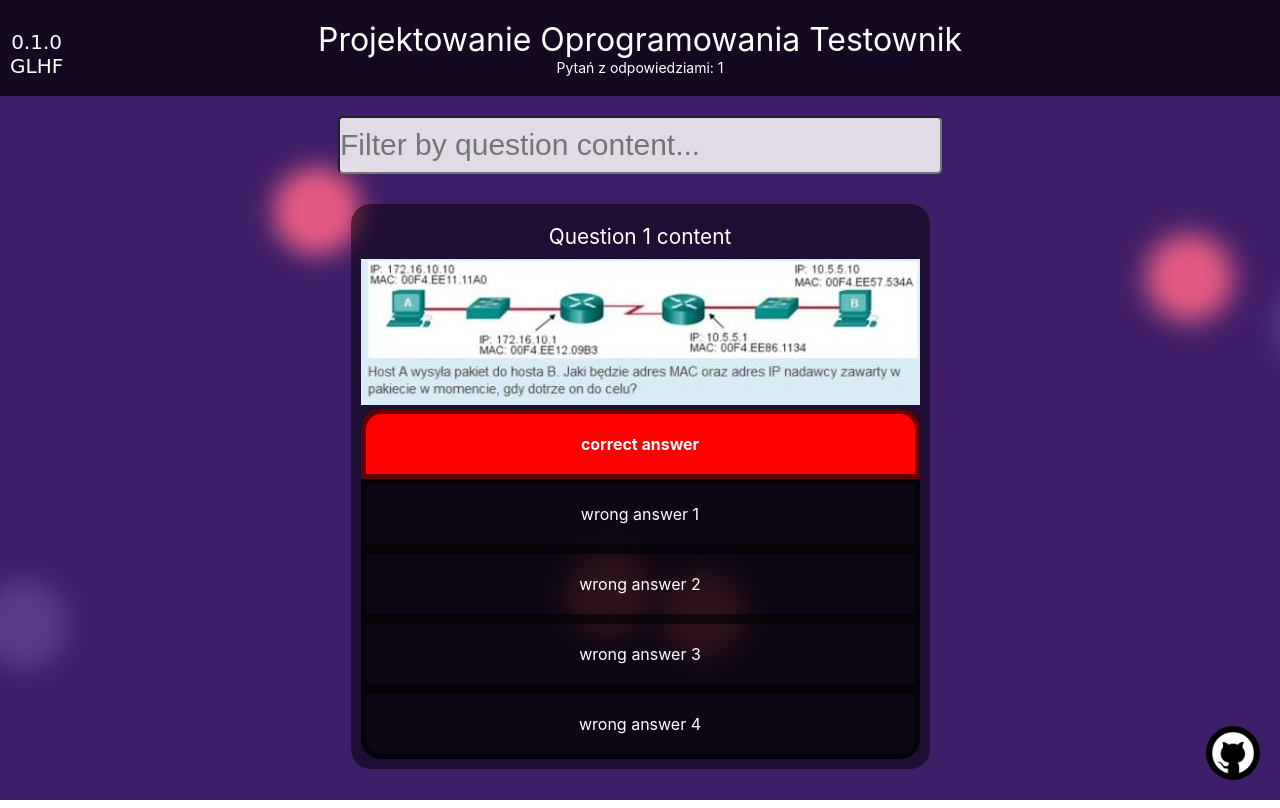
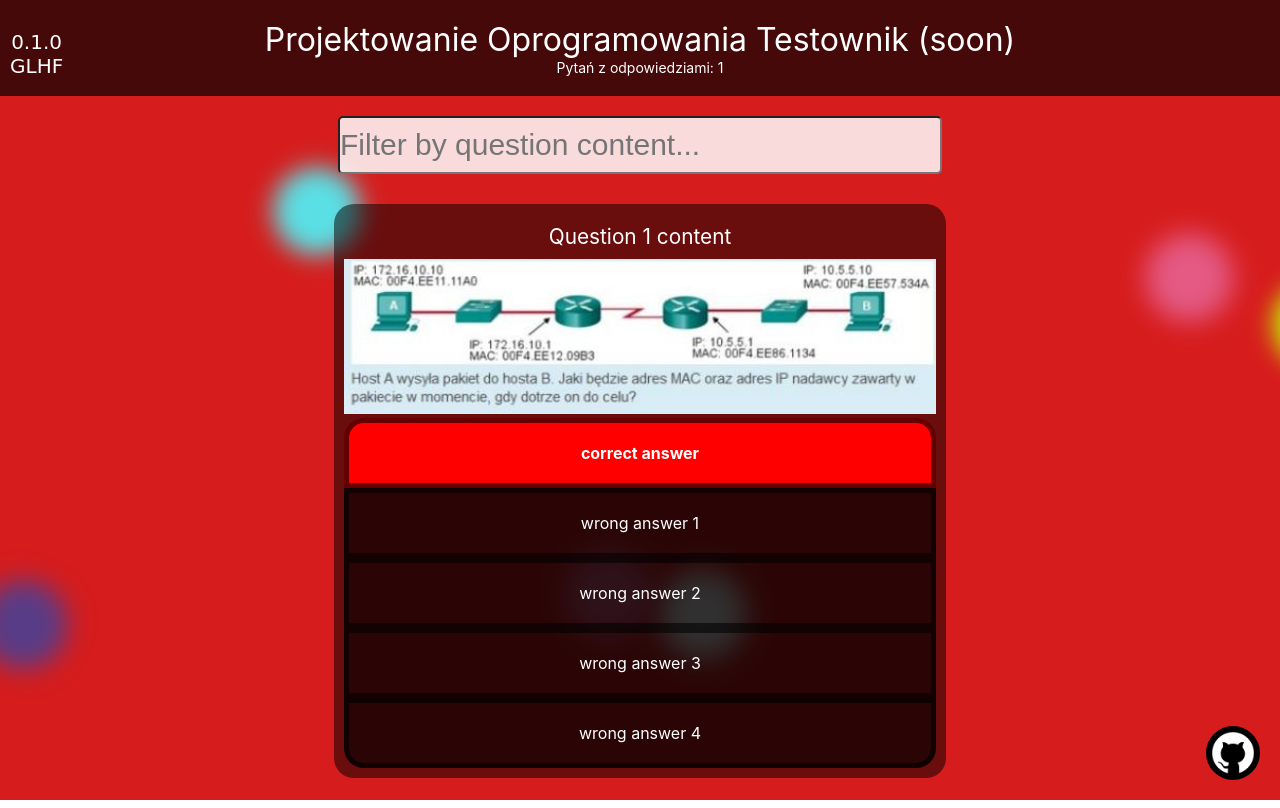
Before and after one commit to Jakub-Radzik/software-design-test, a React (Create React App) app: page / in a window 1280 px wide. Built offline with nearby package versions, Linux system fonts and the light colour scheme.

Commit message:
minor changes

```diff
--- a/package.json
+++ b/package.json
@@ -21,7 +21,8 @@
     "start": "react-scripts start",
     "build": "react-scripts build",
     "test": "react-scripts test",
-    "eject": "react-scripts eject"
+    "eject": "react-scripts eject",
+    "deploy": "npm run build && gh-pages -d build"
   },
   "eslintConfig": {
     "extends": [
--- a/src/App.tsx
+++ b/src/App.tsx
@@ -18,7 +18,7 @@ function App() {
     <div className="App">
       <Background />
       <header>
-        <div>Projektowanie Oprogramowania Testownik</div>
+        <div>Projektowanie Oprogramowania Testownik (soon)</div>
         <div className="stats">Pytań z odpowiedziami: {jsonData.length}</div>
       </header>
       <div className="version">
--- a/src/components/background.css
+++ b/src/components/background.css
@@ -11,7 +11,7 @@
   height: 100vh;
   top: 0;
   left: 0;
-  background: #3e1e68;
+  background: #d61c1c;
   overflow: hidden;
 }
 
@@ -37,7 +37,7 @@
   box-shadow: 22vmin 0 3.049085670851393vmin currentColor;
 }
 .background span:nth-child(1) {
-  color: #e45a84;
+  color: #f2eeef;
   top: 67%;
   left: 39%;
   animation-duration: 23s;
@@ -46,7 +46,7 @@
   box-shadow: 22vmin 0 3.495890319731537vmin currentColor;
 }
 .background span:nth-child(2) {
-  color: #583c87;
+  color: #c3ff00;
   top: 29%;
   left: 100%;
   animation-duration: 10s;
@@ -55,7 +55,7 @@
   box-shadow: -22vmin 0 3.0105849518730343vmin currentColor;
 }
 .background span:nth-child(3) {
-  color: #e45a84;
+  color: #000000;
   top: 91%;
   left: 78%;
   animation-duration: 24s;
@@ -91,7 +91,7 @@
   box-shadow: -22vmin 0 3.3016915747145497vmin currentColor;
 }
 .background span:nth-child(7) {
-  color: #e45a84;
+  color: #5adfe4;
   top: 18%;
   left: 34%;
   animation-duration: 22s;
--- a/src/components/question.css
+++ b/src/components/question.css
@@ -3,8 +3,10 @@
   color: white;
   border-radius: 20px;
   max-width: 612px;
+  width: 100%;
   margin: 30px 0;
   padding: 10px;
+  box-sizing: border-box;
 }
 
 .question-header {
```
Also changed, not shown: 1 other file (tests, documents, lock files or other folders).
